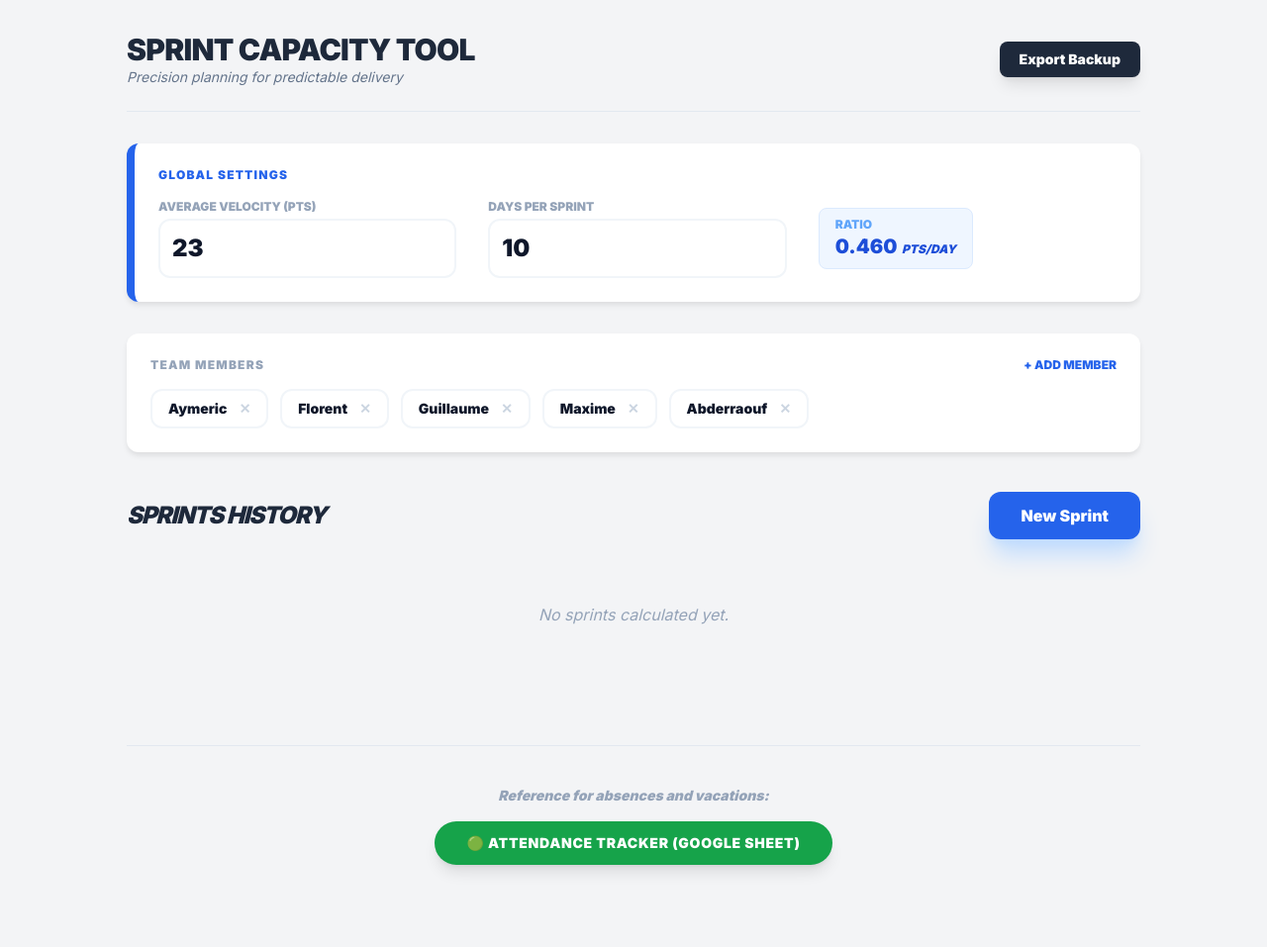
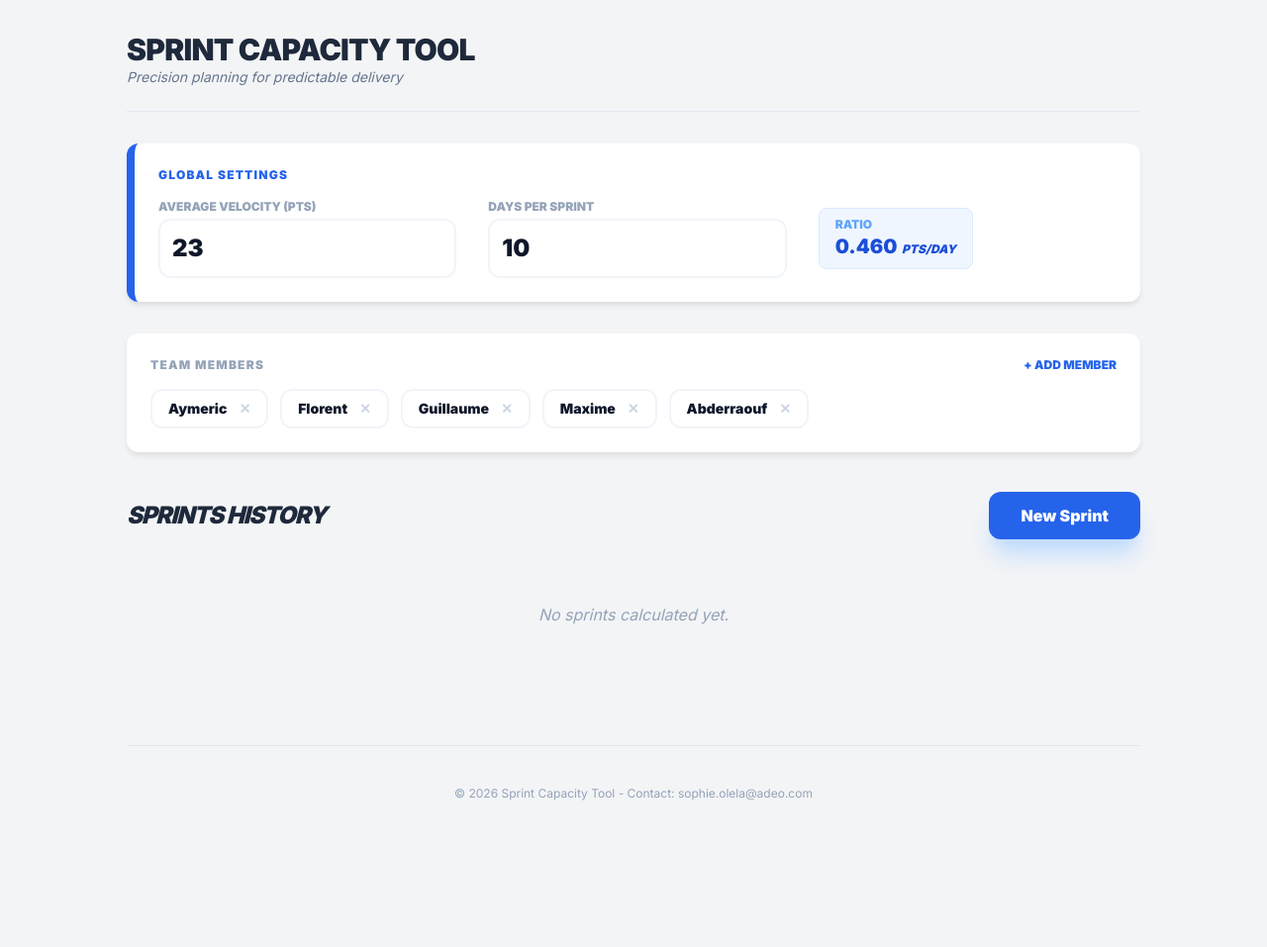
Before and after one commit to SophieOlela/SPRINT-CAPACITY-TOOL, a plain HTML site: page index.html in a window 1280 px wide. Shown: the whole page at 99% size. After the commit the page ends 882 px from the top, so only its background shows below. Drawn offline with nearby package versions, Linux system fonts and the light colour scheme.

Commit message:
Cleanup: removed personal links and export button for a universal version

```diff
--- a/index.html
+++ b/index.html
@@ -19,8 +19,7 @@
                 <h1 class="text-3xl font-black text-slate-800 tracking-tight">SPRINT CAPACITY TOOL</h1>
                 <p class="text-slate-500 text-sm italic font-medium">Precision planning for predictable delivery</p>
             </div>
-            <button onclick="exportData()" class="bg-slate-800 hover:bg-slate-700 text-white px-5 py-2 rounded-lg text-sm font-bold transition shadow-lg">Export Backup</button>
-        </header>
+            </header>
 
         <div class="card p-6 mb-8 border-l-8 border-blue-600">
             <h2 class="text-xs font-black uppercase tracking-widest mb-4 text-blue-600">Global Settings</h2>
@@ -57,14 +56,9 @@
 
         <div id="sprintsContainer" class="space-y-12 mb-20"></div>
 
-        <div class="mt-20 border-t border-slate-200 pt-10 pb-20 flex flex-col items-center gap-4">
-            <p class="text-sm font-bold text-slate-400 italic">Reference for absences and vacations:</p>
-            <a href="https://docs.google.com/spreadsheets/d/1CqjocwnpSPBVAUcsjZXSLhURI4uaZk3RURAo8VGWTco/edit?gid=2133351643#gid=2133351643"
-               target="_blank"
-               class="bg-green-600 text-white px-8 py-3 rounded-full font-black text-sm hover:bg-green-700 transition shadow-lg flex items-center gap-2 uppercase tracking-wider">
-                🟢 Attendance Tracker (Google Sheet)
-            </a>
-        </div>
+        <footer class="mt-20 border-t border-slate-200 py-10 text-center text-xs text-slate-400">
+            &copy; 2026 Sprint Capacity Tool - Contact: sophie.olela@adeo.com
+        </footer>
     </div>
 
     <script>
@@ -182,7 +176,7 @@
         function renderSprints() {
             const container = document.getElementById('sprintsContainer');
             if (appData.sprints.length === 0) {
-                container.innerHTML = '<p class="text-center text-slate-400 py-10 font-medium italic italic">No sprints calculated yet.</p>';
+                container.innerHTML = '<p class="text-center text-slate-400 py-10 font-medium italic">No sprints calculated yet.</p>';
                 return;
             }
 
@@ -251,14 +245,6 @@
 
         function save() { localStorage.setItem('capacitif_v5', JSON.stringify(appData)); }
 
-        function exportData() {
-            const dataStr = "data:text/json;charset=utf-8," + encodeURIComponent(JSON.stringify(appData));
-            const dl = document.createElement('a');
-            dl.setAttribute("href", dataStr);
-            dl.setAttribute("download", "sprint_backup.json");
-            dl.click();
-        }
-
         init();
     </script>
 </body>
```
